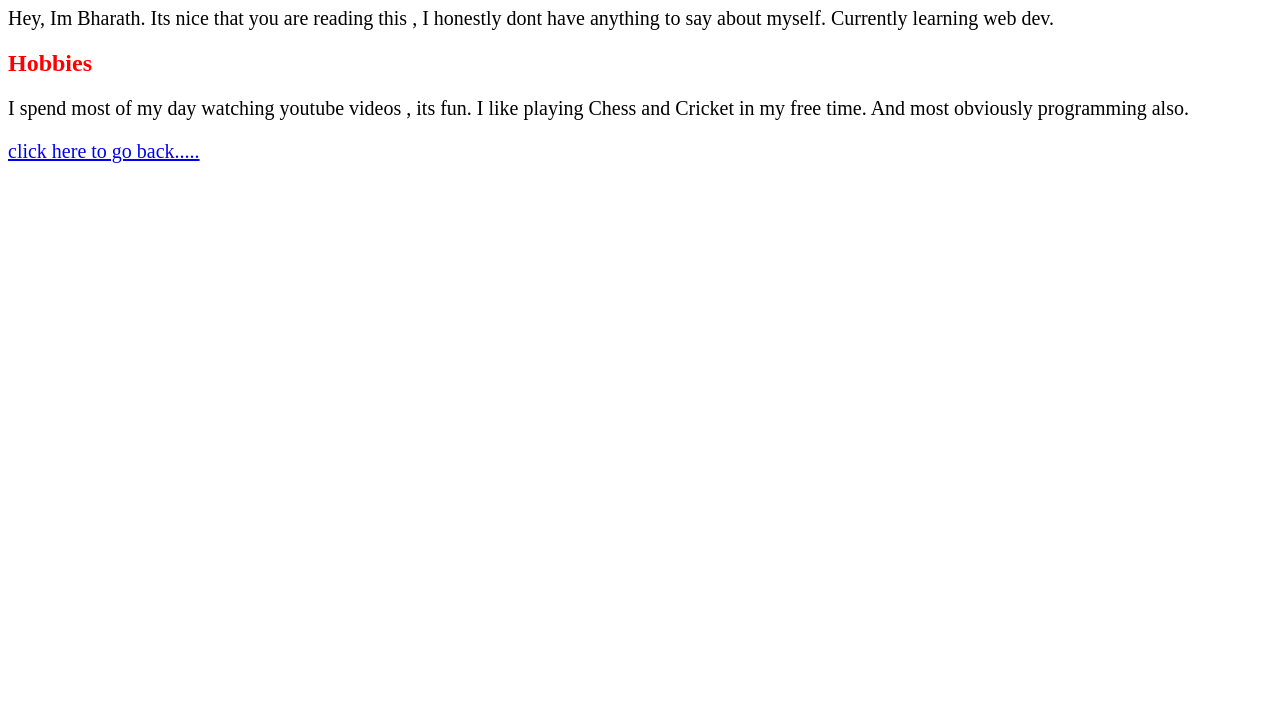
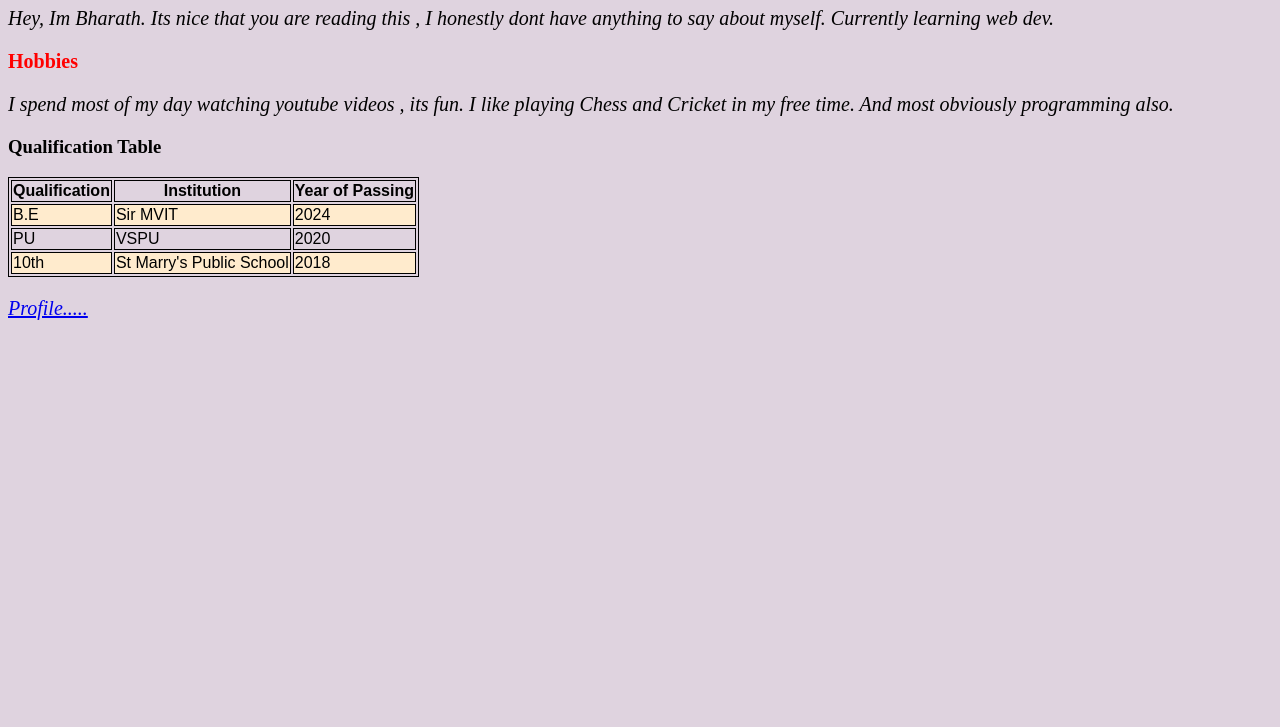
Before and after one commit to Bharath22702/w20_task1, a plain HTML site: page aboutme.html in a window 1280 px wide. Shown: the part 73-800 px from the top of the page. Drawn offline with Linux system fonts and the light colour scheme.

Commit message:
Update aboutme.html

```diff
--- a/aboutme.html
+++ b/aboutme.html
@@ -6,24 +6,65 @@
     <meta name="viewport" content="width=device-width, initial-scale=1.0">
     <title>About Me</title>
     <style>
+        body{
+            background-color: rgb(223, 211, 223);
+        }
         h1 {
             margin-left: 400px;
             color: blue;
         }
         h2 {
             color: red;
+            font-size: 20px;
         }
         p{
             font-size: 20px;
+            font-style: oblique;
+        }
+        table,th,td{
+            font-family: Arial, Helvetica, sans-serif;
+            border: 1.5px solid black;
+        }
+        tr:nth-child(even){
+            background-color: blanchedalmond;
         }
     </style>
     <h1>About Me </h1>
 </head>
 <body>
     <p>Hey, Im Bharath. Its nice that you are reading this , I honestly dont have anything to say about myself. Currently learning web dev.</p>
+    <section>
     <h2>Hobbies</h2>
     <p>I spend most of my day watching youtube videos , its fun. I like playing Chess and Cricket in my free time. And most obviously programming also.
     </p>
-    <p><a href="index.html">click here to go back.....</a></p>
+    </section>
+    <section>
+        <h3>
+            Qualification Table
+        </h3>
+    <table>
+        <tr>
+            <th>Qualification</th>
+            <th>Institution</th>
+            <th>Year of Passing</th>
+        </tr>
+        <tr>
+            <td>B.E</td>
+            <td>Sir MVIT</td>
+            <td>2024</td>
+        </tr>
+        <tr>
+            <td>PU</td>
+            <td>VSPU</td>
+            <td>2020</td>
+        </tr>
+        <tr>
+            <td>10th</td>
+            <td>St Marry's Public School</td>
+            <td>2018</td>
+        </tr>
+    </table>
+    </section>
+    <p><a href="index.html">Profile.....</a></p>
 </body>
 </html>
```
